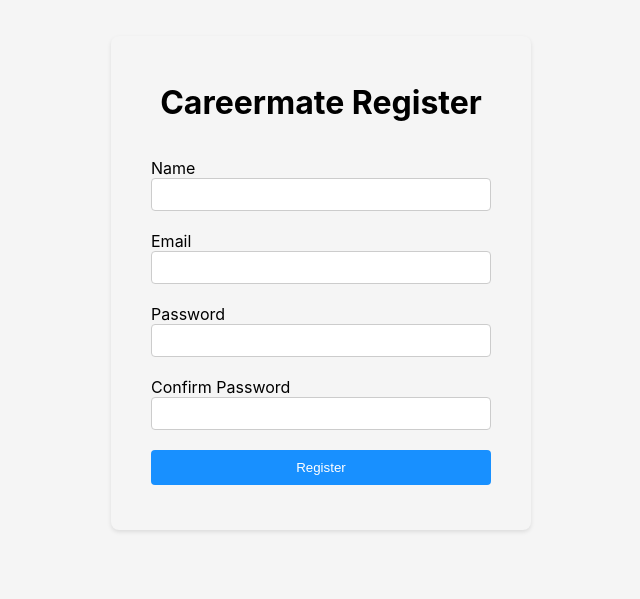
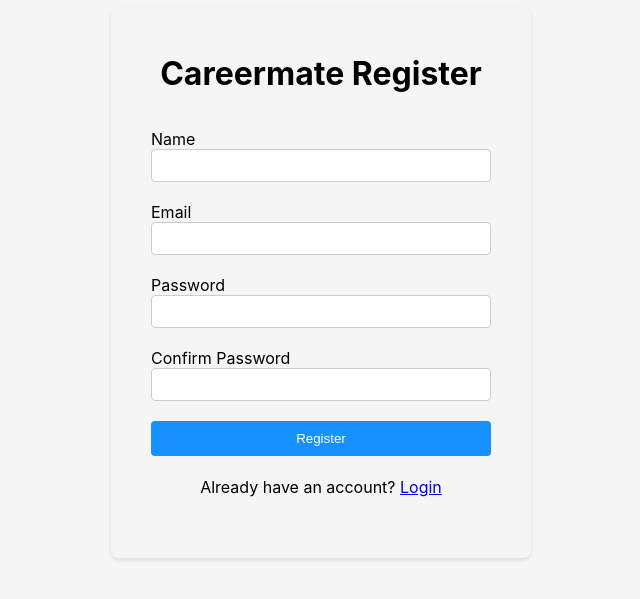
Before and after one commit to GeneCLee6/careermate_frontend, a React (Create React App) app: page /register in a window 1280 px wide. Shown: the part 117-716 px from the top of the page, without its empty margins (319-959 px from the left). Built offline with nearby package versions, Linux system fonts and the light colour scheme.

Commit message:
register page navigate to Login Page

```diff
--- a/src/pages/register/index.jsx
+++ b/src/pages/register/index.jsx
@@ -9,21 +9,15 @@ const Register = () => {
                 <form className="submit-form">
                     <div className="form-item-container">
                         <div className="form-item">
-                            <label htmlFor="name">
-                                Name
-                            </label>
+                            <label htmlFor="name">Name</label>
                             <input type="text" id="name" name="name" />
                         </div>
                         <div className="form-item">
-                            <label htmlFor="email">
-                                Email
-                            </label>
+                            <label htmlFor="email">Email</label>
                             <input type="email" id="email" name="email" />
                         </div>
                         <div className="form-item">
-                            <label htmlFor="password">
-                                Password
-                            </label>
+                            <label htmlFor="password">Password</label>
                             <input
                                 type="password"
                                 id="password"
@@ -43,6 +37,9 @@ const Register = () => {
                         <button type="submit" className="submit">
                             Register
                         </button>
+                        <p>
+                            Already have an account? <a href="/">Login</a>
+                        </p>
                     </div>
                 </form>
             </div>
```
